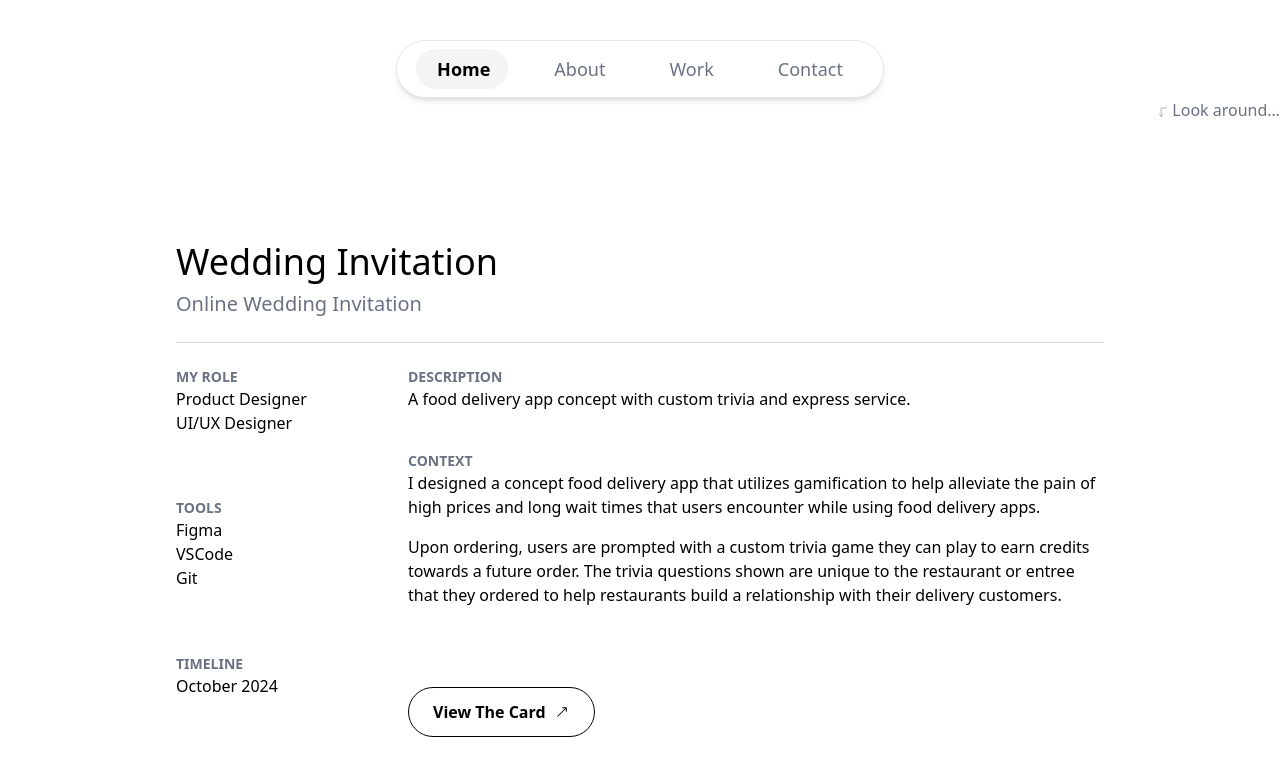
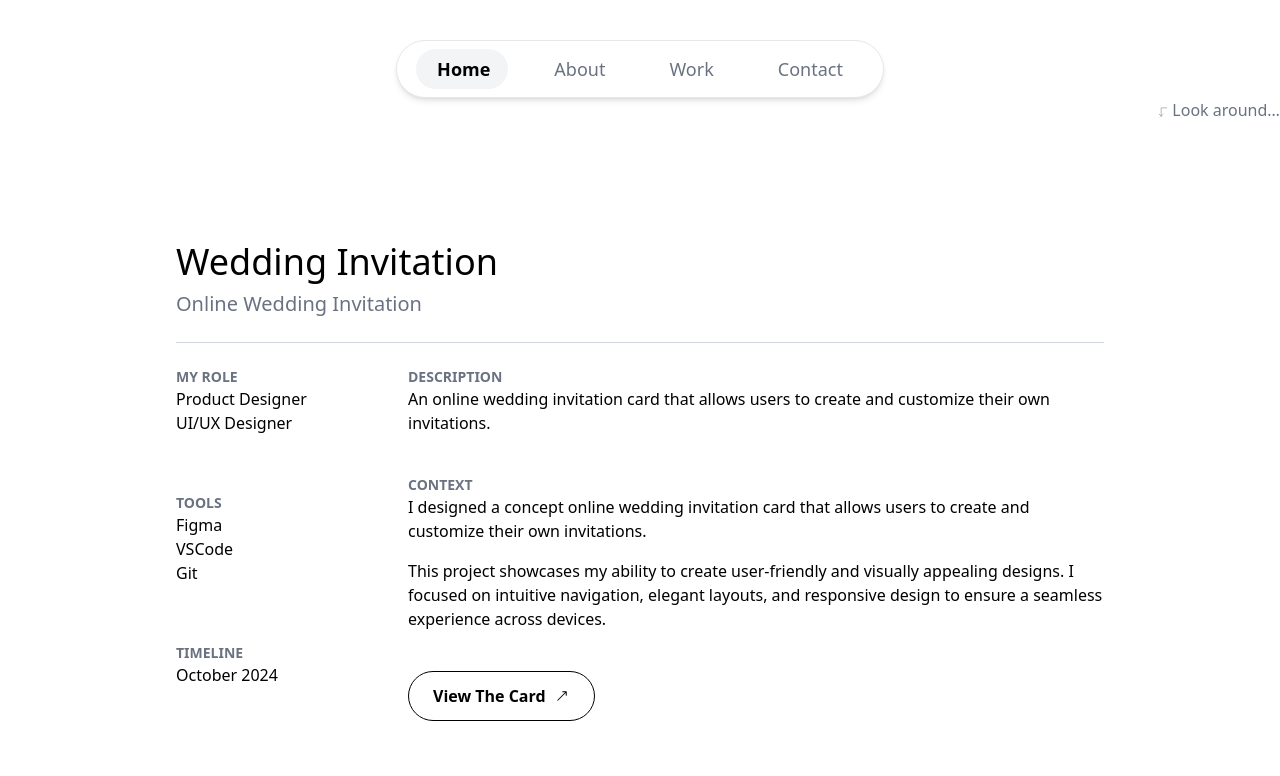
Before and after one commit to daoohoangg/dylandaos-protfolio, a Vue app: page /work/wedding-invitation in a window 1280 px wide. Shown: the top 776 px of the page. Built offline with nearby package versions, Linux system fonts and the light colour scheme.

Commit message:
sscript(edit) add more decription

```diff
--- a/src/component/project/WeddingInvitation.vue
+++ b/src/component/project/WeddingInvitation.vue
@@ -31,24 +31,19 @@
       <div class="md:col-span-3 space-y-6 ">
         <div>
           <h3 class="uppercase text-sm font-semibold text-gray-500 space-y-4">Description</h3>
-          <p>A food delivery app concept with custom trivia and express service.</p>
+          <p>An online wedding invitation card that allows users to create and customize their own invitations.</p>
         </div>
 
         <div class="mt-4">
           <h3 class="uppercase text-sm font-semibold text-gray-500 mt-10">Context</h3>
           <p>
-            I designed a concept food delivery app that utilizes gamification to help alleviate
-            the pain of high prices and long wait times that users encounter while using food
-            delivery apps.
+            I designed a concept online wedding invitation card that allows users to create and customize their own invitations.
           </p>
           <p class="mt-4">
-            Upon ordering, users are prompted with a custom trivia game they can play to earn
-            credits towards a future order. The trivia questions shown are unique to the restaurant
-            or entree that they ordered to help restaurants build a relationship with their delivery
-            customers.
+            This project showcases my ability to create user-friendly and visually appealing designs. I focused on intuitive navigation, elegant layouts, and responsive design to ensure a seamless experience across devices.
           </p>
         </div>
-        <div class="flex items-center mt-20">
+        <div class="flex items-center mt-10">
           <a class="inline-flex items-center px-6 py-3 border rounded-full hover:bg-gray-100 transition font-semibold gap-2"
             href="https://duyanh-daohe.vercel.app/" target="_blank">
             View The Card
```
